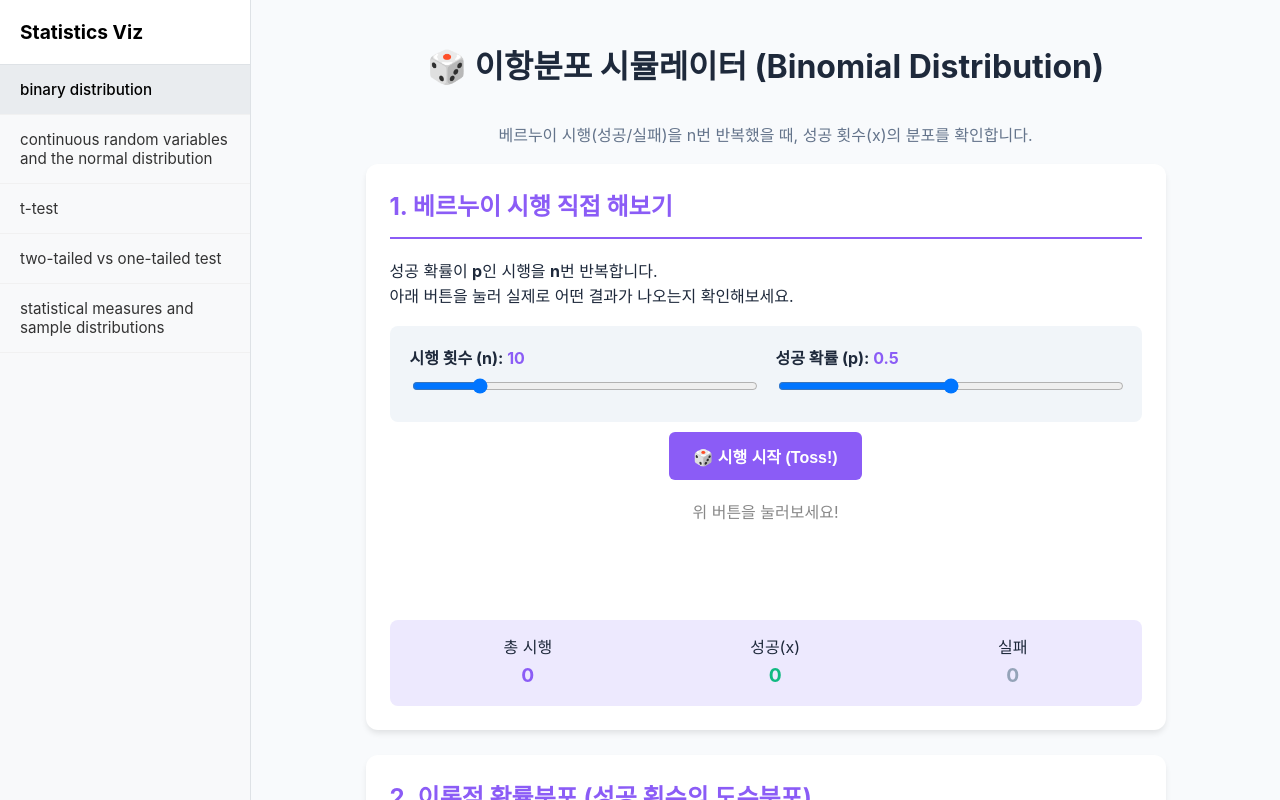
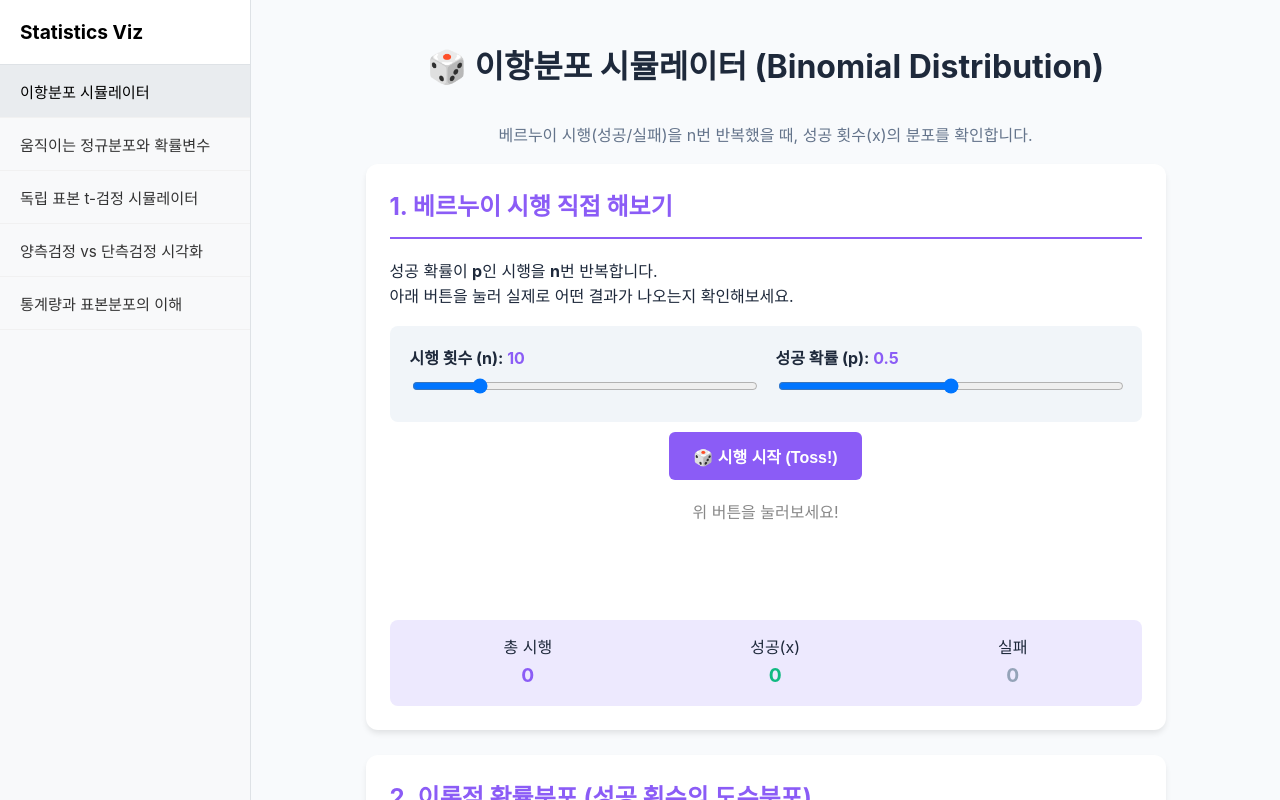
Before and after one commit to SeanYu82/statistics-visualization, a plain HTML site: page index.html in a window 1280 px wide. Drawn offline with Linux system fonts and the light colour scheme.

Commit message:
index modified

```diff
--- a/index.html
+++ b/index.html
@@ -86,19 +86,19 @@
             <div class="sidebar-header">Statistics Viz</div>
             <ul class="menu-list">
                 <li class="menu-item">
-                    <a href="binary distribution.html" target="content-frame" class="menu-link">binary distribution</a>
+                    <a href="binary distribution.html" target="content-frame" class="menu-link">이항분포 시뮬레이터</a>
                 </li>
                 <li class="menu-item">
-                    <a href="continuous random variables and the normal distribution.html" target="content-frame" class="menu-link">continuous random variables and the normal distribution</a>
+                    <a href="continuous random variables and the normal distribution.html" target="content-frame" class="menu-link">움직이는 정규분포와 확률변수</a>
                 </li>
                 <li class="menu-item">
-                    <a href="t-test.html" target="content-frame" class="menu-link">t-test</a>
+                    <a href="t-test.html" target="content-frame" class="menu-link">독립 표본 t-검정 시뮬레이터</a>
                 </li>
                 <li class="menu-item">
-                    <a href="two-tailed vs one-tailed test.html" target="content-frame" class="menu-link">two-tailed vs one-tailed test</a>
+                    <a href="two-tailed vs one-tailed test.html" target="content-frame" class="menu-link">양측검정 vs 단측검정 시각화</a>
                 </li>
                 <li class="menu-item">
-                    <a href="statistical measures and sample distributions.html" target="content-frame" class="menu-link">statistical measures and sample distributions</a>
+                    <a href="statistical measures and sample distributions.html" target="content-frame" class="menu-link">통계량과 표본분포의 이해</a>
                 </li>
             </ul>
         </nav>
```
